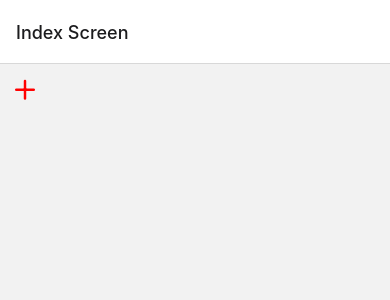
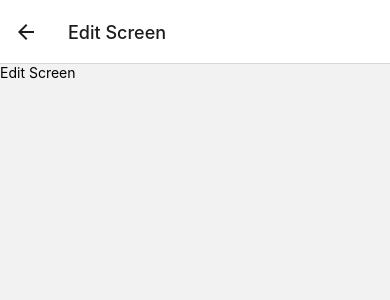
Before and after one commit to DavinderSingh-ds/blog_App_React_Native, a React Native app: screen /EditSc in a window 390 px wide. Before the commit this address had no page. Shown: the top 300 px of the page. Built offline with nearby package versions, Linux system fonts and the light colour scheme.

Commit message:
Edit Screen

```diff
--- a/App.js
+++ b/App.js
@@ -8,6 +8,7 @@ import { Provider } from './src/context/BlogContext';
 import IndexScreen from './src/screens/IndexScreen';
 import ShowScreen from './src/screens/ShowScreen';
 import CreateScreen from './src/screens/CreateScreen';
+import EditScreen from './src/screens/EditScreen';
 
 
 const Stack = createNativeStackNavigator();
@@ -34,6 +35,11 @@ const Navigator = () => {
             component={CreateScreen}
             options={{ title: 'Create Screen' }}
             />
+        <Stack.Screen
+            name="EditSc"
+            component={EditScreen}
+            options={{ title: 'Edit Screen' }}
+            />
       </Stack.Navigator>
 
     </NavigationContainer>
--- /dev/null
+++ b/src/screens/EditScreen.js
@@ -0,0 +1,12 @@
+import React from 'react';
+import { View, Text, StyleSheet } from 'react-native';
+
+const EditScreen = () => {
+    return (
+        <View>
+            <Text>Edit Screen</Text>
+        </View>
+    );
+};
+
+export default EditScreen;
--- a/src/screens/ShowScreen.js
+++ b/src/screens/ShowScreen.js
@@ -1,6 +1,7 @@
 import React, {useContext} from 'react';
-import {View, Text, StyleSheet} from 'react-native';
+import {View, Text, StyleSheet, TouchableOpacity} from 'react-native';
 import { Context } from '../context/BlogContext';
+import { EvilIcons } from '@expo/vector-icons';
 
 
 //Context is used for Data of StateChange
@@ -13,9 +14,21 @@ const ShowScreen = ({ navigation,route}) => {
 
     return (
         <View>
+            <TouchableOpacity onPress={() => {navigation.navigate('EditSc')}}>
+                <Text style={{margin: 10}}>
+                    <EvilIcons name="pencil" size={35} color = 'blue' />
+                </Text>
+            </TouchableOpacity>
             <Text>{blogPost.title}</Text>
+            <Text>{blogPost.content}</Text>
         </View>
     );
 };
 
+// ShowScreen.navigationOption = () => {
+//     return (
+//         headerRight:
+//     );
+// }
+
 export default ShowScreen;
```
